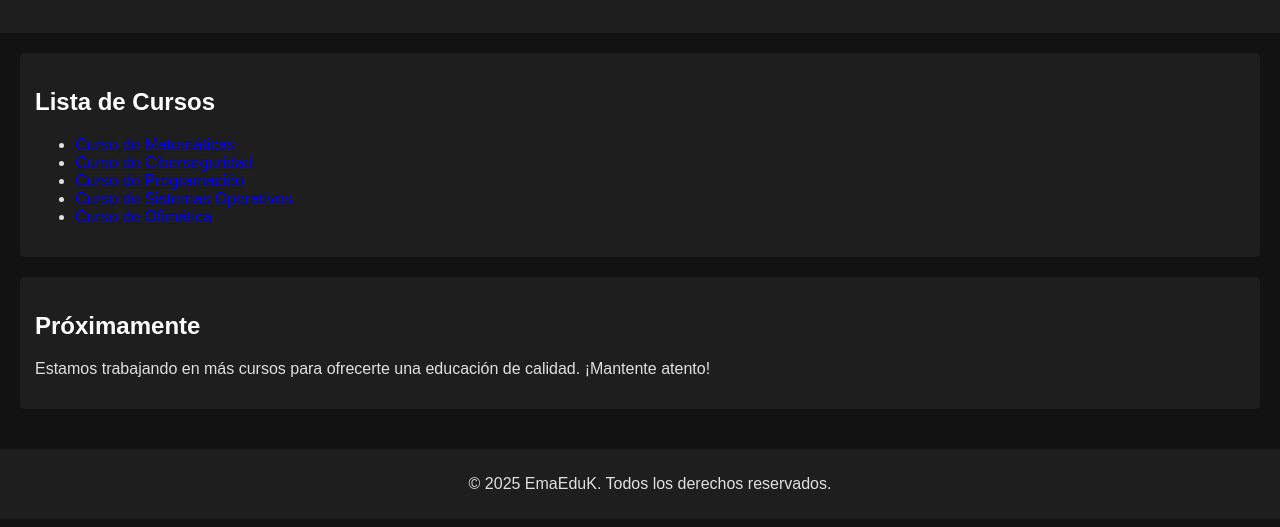
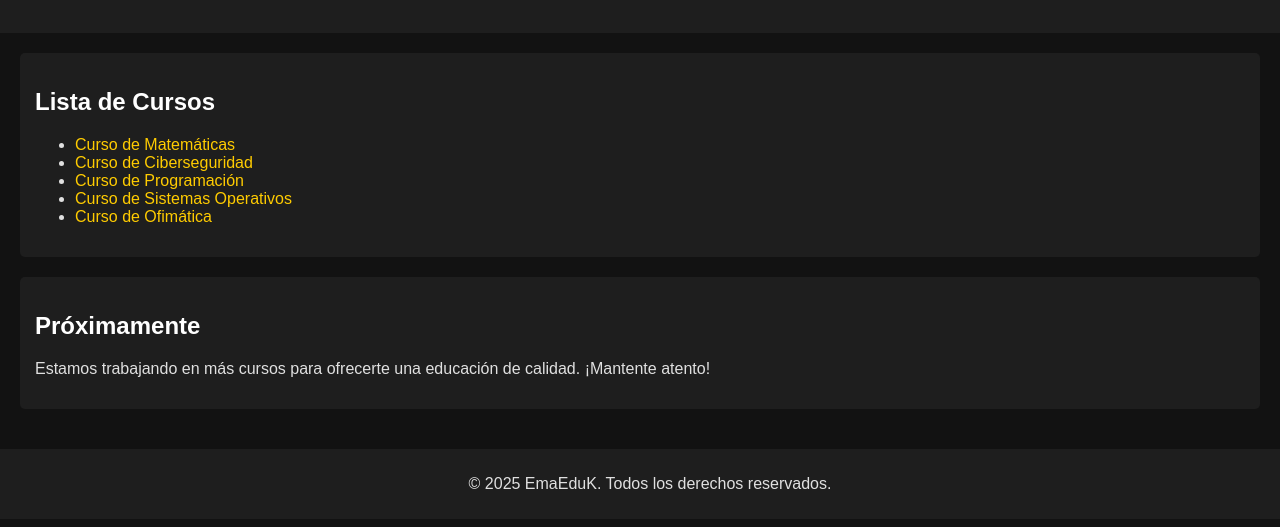
Before and after one commit to openEduK/openeduk.github.io, a plain HTML site: page cursos.html in a window 1280 px wide. Shown: the part 121-648 px from the top of the page. Drawn offline with Linux system fonts and the light colour scheme.

Commit message:
Update styles.css

```diff
--- a/styles.css
+++ b/styles.css
@@ -96,3 +96,12 @@ button {
 button:hover {
     background-color: #3700b3; /* Color de fondo del botón al pasar el mouse */
 }
+a {
+    color: #ffcc00; /* Color dorado para los enlaces */
+    text-decoration: none; /* Eliminar subrayado */
+    transition: color 0.3s; /* Transición suave para el color */
+}
+
+a:hover {
+    color: #ffd700; /* Color más claro al pasar el mouse */
+}
```
